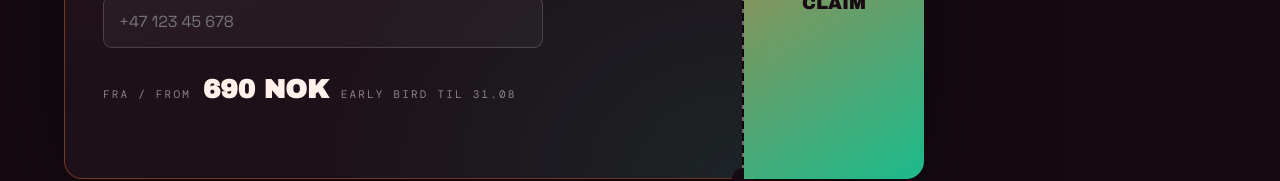
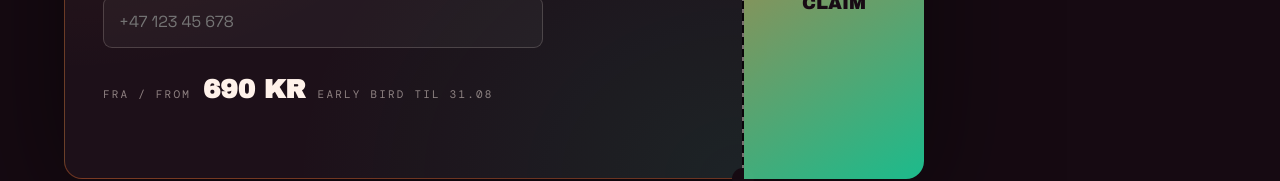
Before and after one commit to Soreng95/rubber-duck-debugging-agency, a React (Vite) app: page / in a window 1280 px wide. Shown: the part 1733-1914 px from the top of the page. Built offline with nearby package versions, Linux system fonts and the light colour scheme; no server answers.

Commit message:
updated price format

```diff
--- a/src/components/Tickets.jsx
+++ b/src/components/Tickets.jsx
@@ -23,7 +23,11 @@ const PLACEHOLDER = {
   name: "STØY",
   edition: "/26",
   info: "Sentrum Scene, Oslo - Doors: 18:00 - 16+",
-  price: { label: "Fra / From", amount: "690 NOK", note: "Early bird til 31.08" },
+  price: {
+    label: "Fra / From",
+    from: { amountMinor: 69000, currency: "NOK" },
+    note: "Early bird til 31.08",
+  },
   stub: { label: "Drag to claim" },
   fields: {
     email: {
@@ -42,6 +46,21 @@ const PLACEHOLDER = {
     note: "Vi sender bekreftelse på e-post / Confirmation is on its way",
   },
 };
+
+// The API never sends a ready-made price string. It sends an integer in minor
+// units - 69000, not 690 - plus a currency code, because integers do not drift
+// the way decimals do once anything adds a booking fee. Turning that into text
+// is the view's job, and where the symbol goes is part of the decision:
+// Norwegian writes "690 kr", English writes "NOK 690".
+function formatPrice(from) {
+  if (!from) return "";
+
+  return new Intl.NumberFormat("nb-NO", {
+    style: "currency",
+    currency: from.currency,
+    maximumFractionDigits: 0,
+  }).format(from.amountMinor / 100);
+}
 
 // returns "email", "phone" or null (= everything is valid)
 function findInvalidField(email, phone) {
@@ -178,7 +197,7 @@ export default function Tickets({ content = PLACEHOLDER }) {
 
                     <p className="ticket_price">
                         <span>{price.label}</span>
-                        <b>{price.amount}</b>
+                        <b>{formatPrice(price.from)}</b>
                         <span>{price.note}</span>
                     </p>
 
```
